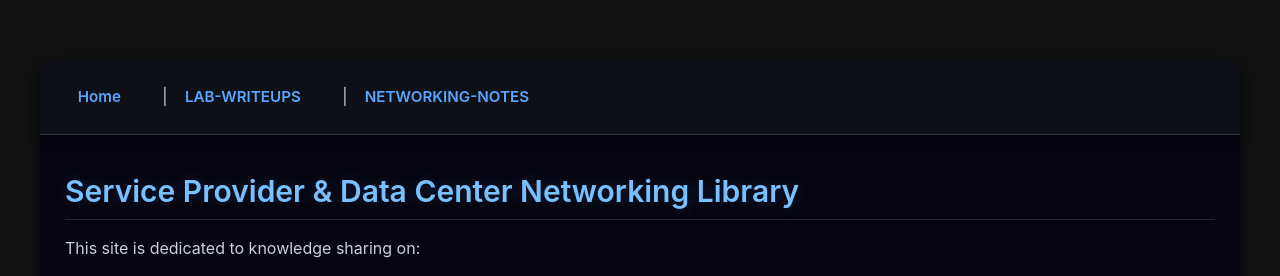
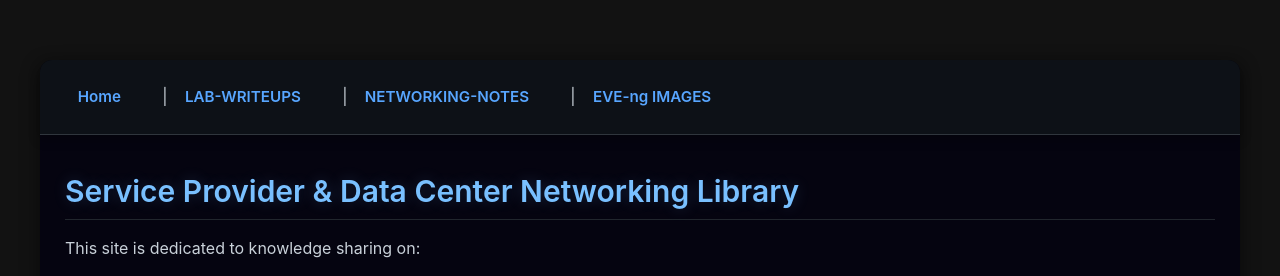
Before and after one commit to neolwin-net/sp-dc-net, a Jekyll site: the page built from index.md, in a window 1280 px wide. Shown: the top 276 px of the page. Built offline with Jekyll 4.4.1, drawn with Linux system fonts in a browser that asks for light colours.

Commit message:
fix header

```diff
--- a/_includes/nav.html
+++ b/_includes/nav.html
@@ -1,5 +1,6 @@
 <nav>
   <a href="{{ '/' | relative_url }}">Home</a> |
   <a href="{{ '/' | relative_url }}#lab-writeups">LAB-WRITEUPS</a> |
-  <a href="{{ '/' | relative_url }}#networking-notes">NETWORKING-NOTES</a>
+  <a href="{{ '/' | relative_url }}#networking-notes">NETWORKING-NOTES</a> |
+  <a href="{{ '/' | relative_url }}#eve-ng-images">EVE-ng IMAGES</a>
 </nav>
```
